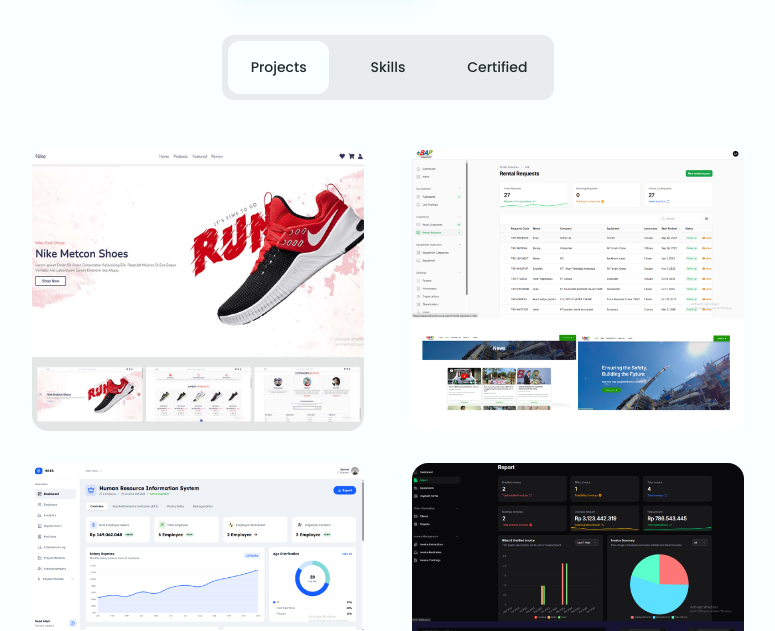
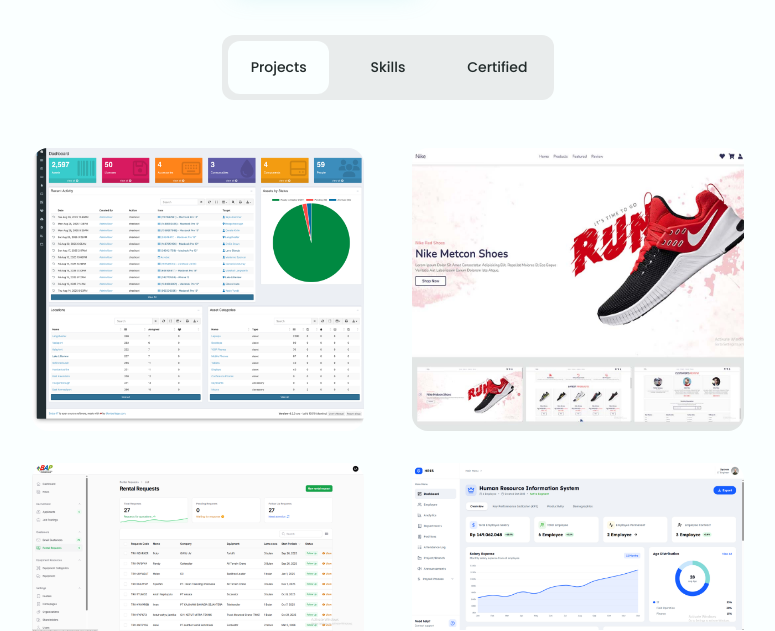
Before and after one commit to Helmisjy/My_Portfolio, a plain HTML site: page index.html in a window 1280 px wide. Shown: the part 606-1237 px from the top of the page, without its empty margins (252-1027 px from the left). Drawn offline with nearby package versions, Linux system fonts and the light colour scheme.

Commit message:
Add IT Asset management

```diff
--- a/index.html
+++ b/index.html
@@ -107,6 +107,21 @@
             <div class="filters__sections">
                 <!--=============== PROJECTS ===============-->
                 <div class="projects__content grid filters__active" data-content id="projects">
+                    <article class="projects__card">
+                        <!-- Insert your image in a rectangular format (Ex: 600 x 400, 1000 x 800, 1200 x 1000, etc) -->
+                        <img src="assets/img/asset_management.jpg" alt="" class="projects__img">
+
+                        <div class="projects__modal">
+                            <div>
+                                <span class="projects__subtitle">Web & Application</span>
+                                <h3 class="projects__title">IT Asset Management System</h3>
+                                <a href="https://helmisjy.github.io/Sportation/" class="projects__button button button__small">
+                                    <i class="ri-link"></i>
+                                </a>
+                            </div>
+                        </div>
+                    </article>
+
                     <article class="projects__card">
                         <!-- Insert your image in a rectangular format (Ex: 600 x 400, 1000 x 800, 1200 x 1000, etc) -->
                         <img src="assets/img/sportation.jpg" alt="" class="projects__img">
```
Also changed, not shown: assets/img/asset_management.jpg (added).
